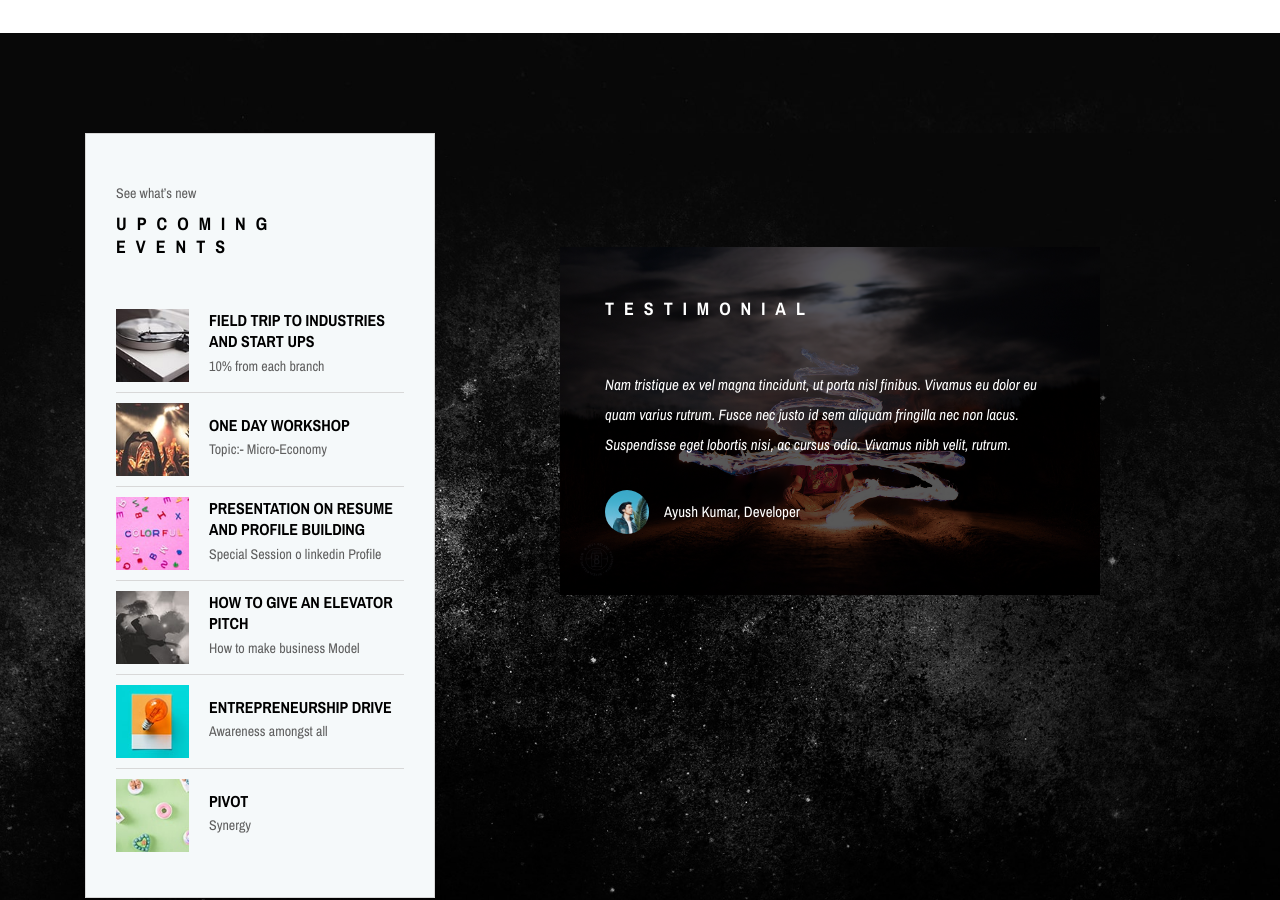
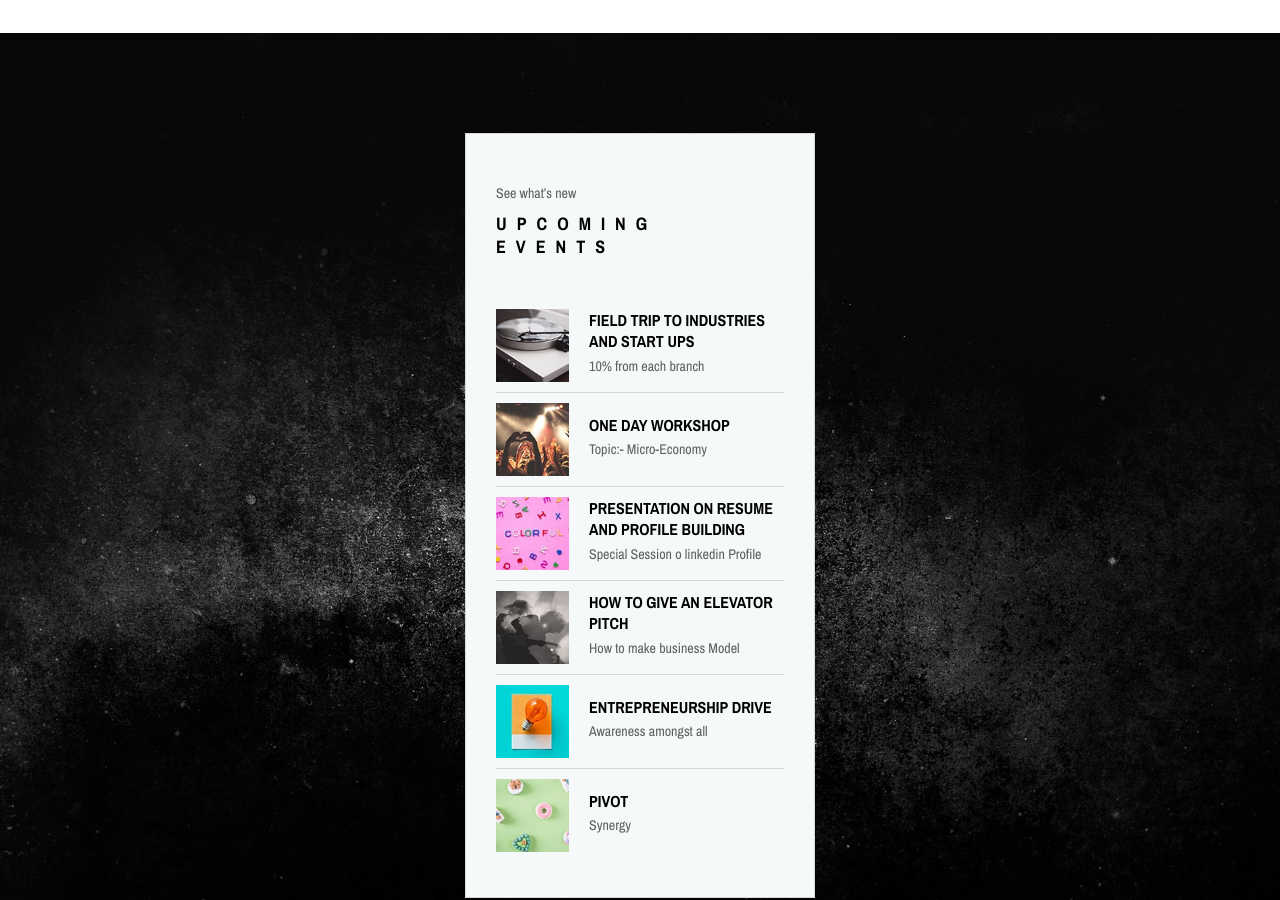
Before and after one commit to ECell-HBTU/GIIEC, a plain HTML site: page index.html in a window 1280 px wide. Shown: the part 2980-3880 px from the top of the page. Drawn offline with nearby package versions, Linux system fonts and the light colour scheme; animation ran at ten frames a second.

Commit message:
Update index.html

```diff
--- a/index.html
+++ b/index.html
@@ -364,7 +364,8 @@ We knew that innovation is hard. It really is. Because most people don't get it.
         <div class="container">
             <div class="row">
 
-
+                 <div class="col-12 col-lg-4">
+				 </div>
 
 
                 <div class="col-12 col-lg-4">
@@ -461,46 +462,7 @@ We knew that innovation is hard. It really is. Because most people don't get it.
                 </div>
 <!-- Testimonials Area -->
 
-                <div id="testinomial" class="col-12 col-lg-6">
-                    <div class="testimonials-area mb-100 bg-img bg-overlay" style="background-image: url(img/bg-img/bg-3.jpg);">
-                        <div class="section-heading white text-left mb-50">
-						<div class="form-group wow fadeInUp" data-wow-delay="100ms">
-                            <p><!-- write what ypu want --></p>
-                            <h2>Testimonial</h2>
-							</div>
-                        </div>
-                        <!-- Testimonial Slide -->
-                        <div class="testimonials-slide owl-carousel">
-                            <!-- Single Slide -->
-                            <div class="single-slide">
-							<div class="form-group wow fadeInUp" data-wow-delay="200ms">
-                                <p>It's a dope club with a lot of innovative ideas. Must join attitude is there . Excellent coordination, Perfect timing and awesome Leadership</p>
-                                <div class="testimonial-info d-flex align-items-center">
-                                    <div class="testimonial-thumb">
-                                        <img src="img/bg-img/t1.jpg" alt="">
-                                    </div>
-                                    <p>Steve Jobs, Customer</p>
-                                </div>
-								</div>
-                            </div>
-                            <!-- Single Slide -->
-                            <div class="single-slide">
-							<div class="form-group wow fadeInUp" data-wow-delay="300ms">
-                                <p>Nam tristique ex vel magna tincidunt, ut porta nisl finibus. Vivamus eu dolor eu quam varius rutrum. Fusce nec justo id sem aliquam fringilla nec non lacus. Suspendisse eget lobortis nisi, ac cursus odio. Vivamus nibh velit, rutrum.</p>
-                                <div class="testimonial-info d-flex align-items-center">
-                                    <div class="testimonial-thumb">
-                                        <img src="img/bg-img/t1.jpg" alt="">
-                                    </div>
-                                    <p>Ayush Kumar, Developer</p>
-                                </div>
-								</div>
-                            </div>
-                        </div>
-                    </div>
-                </div>
-
-            </div>
-        </div>
+     </div>
 
 
             </div>
```
